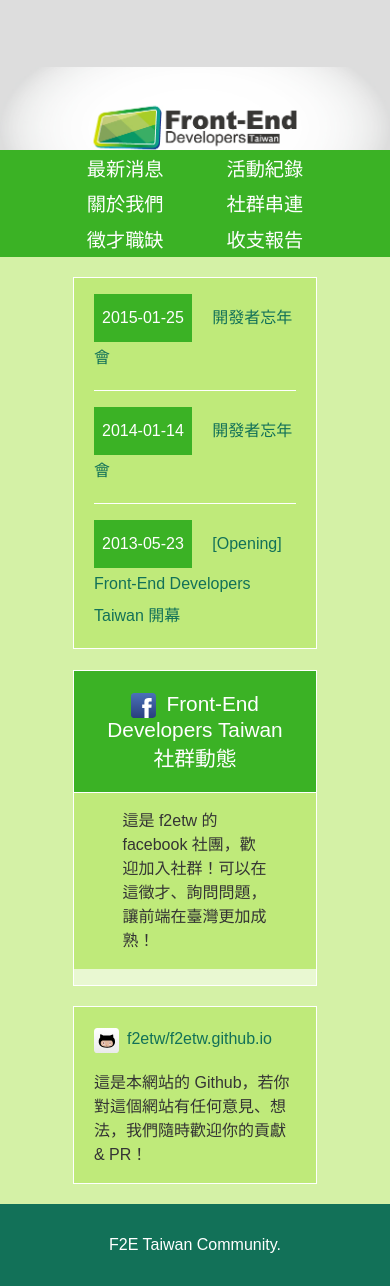
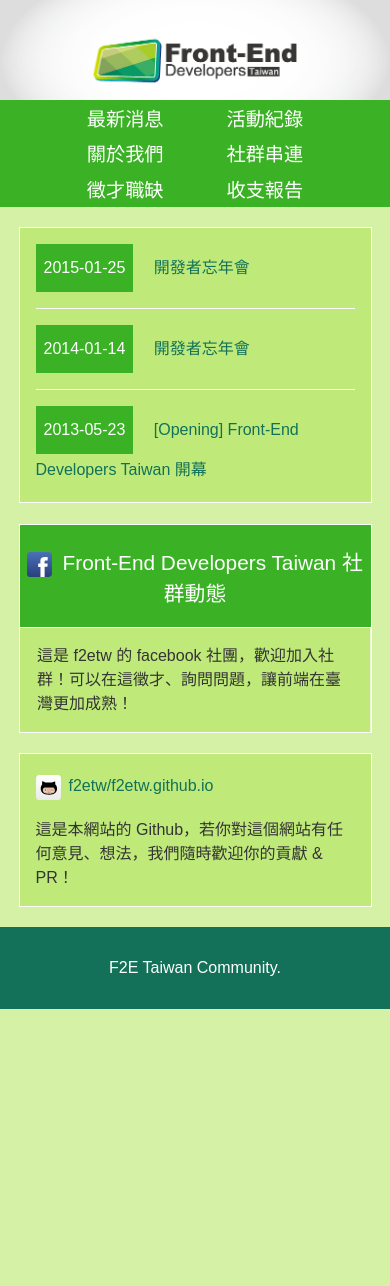
Before and after one commit to f2etw/f2etw.github.io, a Jekyll site: the page built from index.html, in a window 390 px wide. Built offline with Jekyll 4.4.1, drawn with Linux system fonts in a browser that asks for light colours; nearby versions of some CDN libraries; some web fonts are replaced; after the commit the page ends 1009 px from its top, so only the background shows below that.

Commit message:
RWD of index

```diff
--- a/_layouts/default.html
+++ b/_layouts/default.html
@@ -2,6 +2,7 @@
 <html>
 	<head>
 		<meta charset="utf-8"/>
+		<meta name="viewport" content="width=device-width; initial-scale=1.0" />
 		<link href="/style.css" rel="stylesheet"/>
 		<link rel="alternate" type="application/rss+xml" title="FEED" href="atom.xml">
 		<title>{{ page.title }}{{ title or file.page.title}}&mdash;F2ETW</title>
--- /dev/null
+++ b/_sass/layout.scss
@@ -0,0 +1,36 @@
+@media screen and (max-width: 640px) {
+
+    body > header {
+        padding-top: 125px;
+        background-position: top center;
+    }
+
+    .home {
+
+        h2 {
+            width: 90%;
+            padding: 1em 0;
+        }
+
+        ul {
+            width: 90%;
+            padding: 0;
+
+            &#fb_posts {
+                width: 90%;
+                padding: 0;
+
+                li:first-child {
+                    width: 90%;
+                    padding: 0 5%;
+                }
+            }
+        }
+    }
+}
+
+@media screen and (max-width: 480px) {
+    body > header {
+        padding-top: 100px;
+    }
+}
--- a/style.scss
+++ b/style.scss
@@ -545,3 +545,6 @@ a {
 		}
 	}
 }
+
+
+@import 'layout';
```
